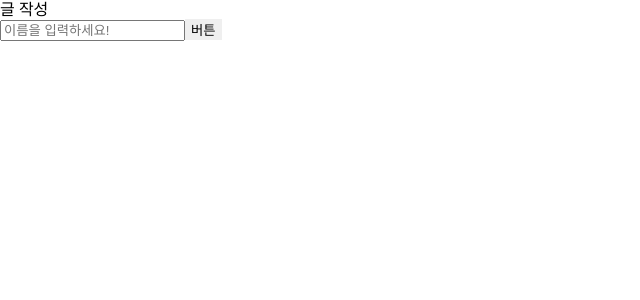
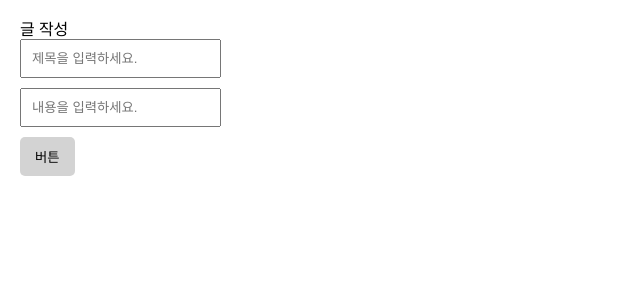
Before and after one commit to IT-Cotato/9th-NextJS-Study, a Next.js app in the folder Cllaude99/nextjs-app-2/: page /write in a window 1280 px wide. Shown: the top 300 px of the page, without its empty margins (0-640 px from the left). Built offline with nearby package versions, Linux system fonts and the light colour scheme.

Commit message:
✨ feat: 글 작성기능 만들기 2

```diff
--- /dev/null
+++ b/Cllaude99/nextjs-app-2/app/api/post/new/route.ts
@@ -0,0 +1,28 @@
+import { connectDB } from '@/utils/database';
+
+export async function POST(request: Request) {
+  const formData = await request.formData();
+  const title = formData.get('title');
+  const content = formData.get('content');
+
+  if (!title || !content) {
+    return new Response('빈칸을 모두 채워주세요', {
+      status: 500,
+    });
+  }
+
+  try {
+    const client = await connectDB;
+    const db = client.db('forum');
+    await db.collection('post').insertOne({ title, content });
+
+    return new Response(null, {
+      status: 307,
+      headers: { Location: '/list' },
+    });
+  } catch (error) {
+    return new Response('DB에러', {
+      status: 500,
+    });
+  }
+}
--- a/Cllaude99/nextjs-app-2/app/api/route.ts
+++ b/Cllaude99/nextjs-app-2/app/api/route.ts
@@ -3,11 +3,3 @@ export async function GET(request: Request) {
     status: 200,
   });
 }
-
-export async function POST(request: Request) {
-  const formData = await request.formData();
-  const name = formData.get('name');
-  return new Response(`요청자 이름 : ${name}`, {
-    status: 200,
-  });
-}
--- a/Cllaude99/nextjs-app-2/app/write/page.tsx
+++ b/Cllaude99/nextjs-app-2/app/write/page.tsx
@@ -1,10 +1,25 @@
+import styles from '@/styles/Write/write.module.css';
+
 export default function Write() {
   return (
-    <div>
+    <div className={styles.wrapper}>
       <h4>글 작성</h4>
-      <form action="/api" method="POST">
-        <input type="text" placeholder="이름을 입력하세요!" name="name" />
-        <button type="submit">버튼</button>
+      <form action="/api/post/new" method="POST">
+        <input
+          name="title"
+          type="text"
+          placeholder="제목을 입력하세요."
+          className={styles.userInput}
+        />
+        <input
+          name="content"
+          type="text"
+          placeholder="내용을 입력하세요."
+          className={styles.userInput}
+        />
+        <button type="submit" className={styles.btn}>
+          버튼
+        </button>
       </form>
     </div>
   );
--- a/Cllaude99/nextjs-app-2/package.json
+++ b/Cllaude99/nextjs-app-2/package.json
@@ -9,6 +9,7 @@
     "lint": "next lint"
   },
   "dependencies": {
+    "axios": "^1.6.8",
     "mongodb": "^6.5.0",
     "mongoose": "^8.2.4",
     "next": "14.1.4",
--- /dev/null
+++ b/Cllaude99/nextjs-app-2/styles/Write/write.module.css
@@ -0,0 +1,17 @@
+.wrapper {
+  padding: 20px;
+}
+
+.userInput {
+  box-sizing: border-box;
+  padding: 10px;
+  display: block;
+  margin-bottom: 10px;
+}
+
+.btn {
+  padding: 10px 15px;
+  background: lightgray;
+  border: none;
+  border-radius: 5px;
+}
```
Also changed, not shown: 1 other file (tests, documents, lock files or other folders).
